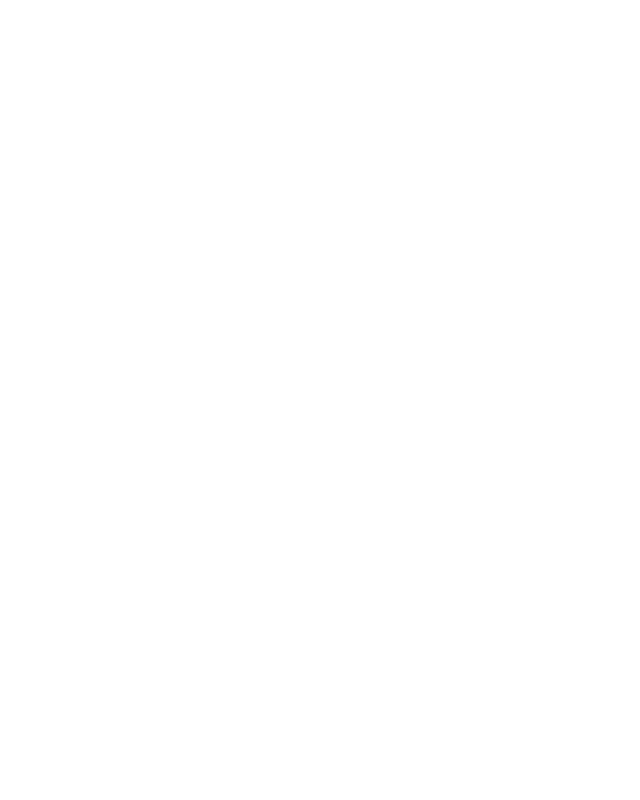
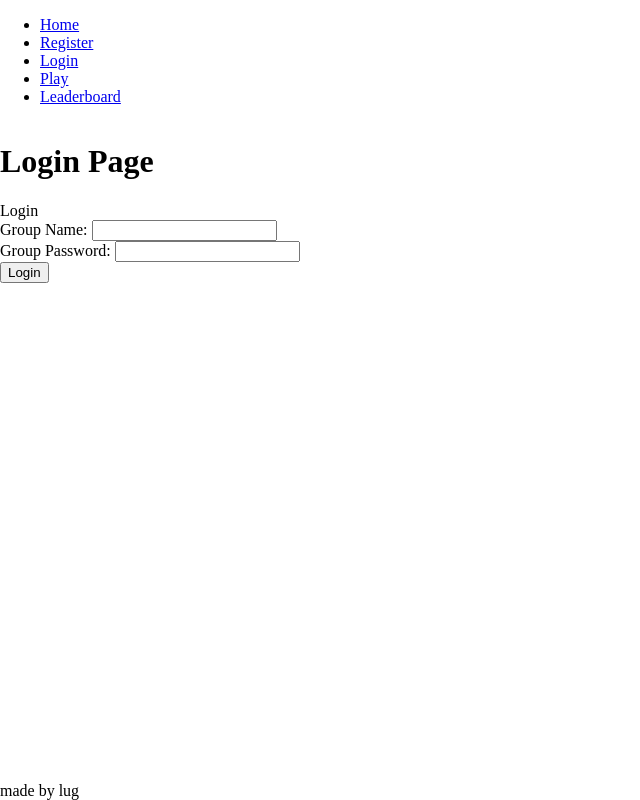
Before and after one commit to lugvitc/ctf, a React (Create React App) app: page /#/leaderboard in a window 1280 px wide. Before the commit this address had no page. Shown: the whole page, without its empty margins (0-640 px from the left). Built offline with nearby package versions, Linux system fonts and the light colour scheme.

Commit message:
leaderboard is on the same level as play

```diff
--- a/src/components/navbar/Navbar.js
+++ b/src/components/navbar/Navbar.js
@@ -18,7 +18,7 @@ export default function Navbar() {
                     <NavLink to='/play'>Play</NavLink>
                 </li>
                 <li>
-                    <NavLink to='/play/leaderboard'>Leaderboard</NavLink>
+                    <NavLink to='/leaderboard'>Leaderboard</NavLink>
                 </li>
             </ul>
         </nav>
--- a/src/index.js
+++ b/src/index.js
@@ -11,7 +11,7 @@ import Landing from './pages/landing';
 import Register from './pages/register';
 import Login from './pages/login';
 import Play from './pages/play/play';
-import Leaderboard from './pages/play/leaderboard';
+import Leaderboard from './pages/leaderboard';
 
 import LoggedInRoute from './components/loggedInRoute';
 
@@ -24,20 +24,13 @@ root.render(
                     <Route index element={<Landing />} />
                     <Route path='/register' element={<Register />} />
                     <Route path='/login' element={<Login />} />
-                    <Route
-                        path='/play'
-                        element={
-                            <LoggedInRoute>
-                                <Outlet />
-                            </LoggedInRoute>
-                        }
-                    >
-                        <Route index element={<Play />} />
+
+                        <Route path='/play' element={<LoggedInRoute><Play /></LoggedInRoute>} />
                         <Route
-                            path='/play/leaderboard'
-                            element={<Leaderboard />}
+                            path='/leaderboard'
+                            element={<LoggedInRoute><Leaderboard /></LoggedInRoute>}
                         />
-                    </Route>
+
                 </Route>
             </Routes>
         </HashRouter>
--- a/src/pages/play/leaderboard.js
+++ b/src/pages/leaderboard.js
@@ -1,7 +1,7 @@
 import { useEffect, useState } from 'react';
 import { NavLink } from 'react-router-dom';
-import useFetch from '../../hooks/useFetch';
-import LeaderboardCards from '../../components/leaderboardCard/leaderboardCards';
+import useFetch from '../hooks/useFetch';
+import LeaderboardCards from '../components/leaderboardCard/leaderboardCards';
 
 export default function Leaderboard() {
     const [teams, setTeams] = useState(null);
@@ -19,7 +19,7 @@ export default function Leaderboard() {
     return (
         <>
             <button>
-                <NavLink to='/rescue-tux/play'>Back</NavLink>
+                <NavLink to='/play'>Back</NavLink>
             </button>
             <br />
             {teams ? (
--- a/src/pages/play/play.js
+++ b/src/pages/play/play.js
@@ -49,7 +49,7 @@ export default function Play() {
                 )}
                 <button onClick={logoutTeam}>Logout</button>
                 <button>
-                    <NavLink to='/play/leaderboard'>Leaderboard</NavLink>
+                    <NavLink to='/leaderboard'>Leaderboard</NavLink>
                 </button>
             </section>
 
```
